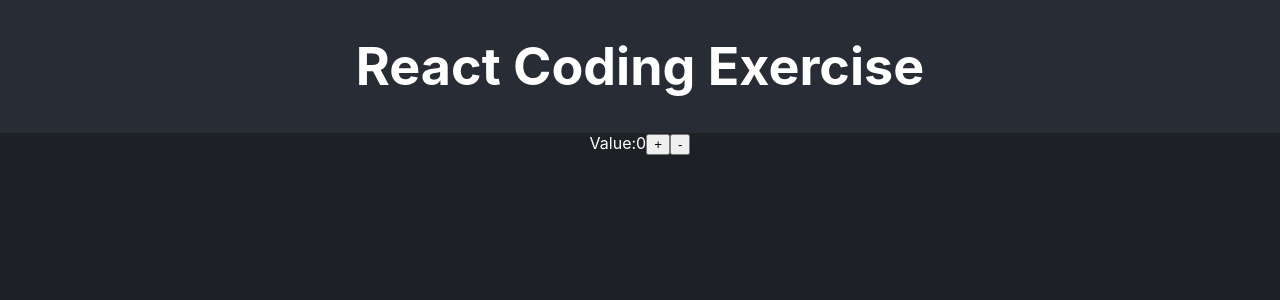
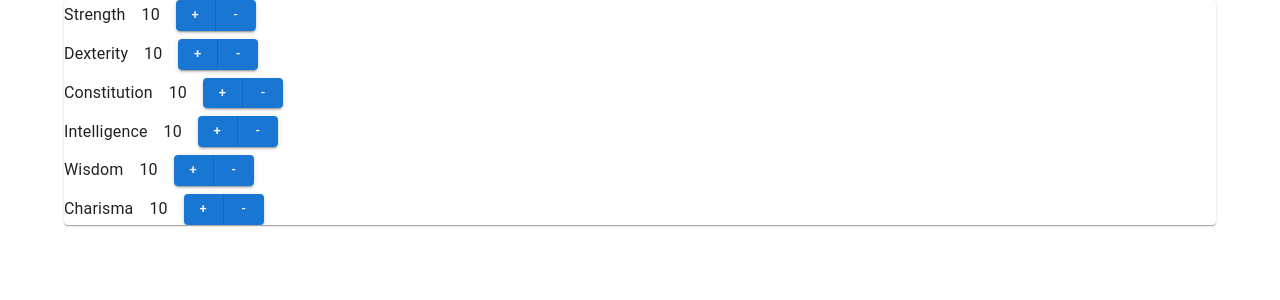
Before and after one commit to Continuities/char-sheet, a React (Create React App) app: page / in a window 1280 px wide. Shown: the top 300 px of the page. Built offline with nearby package versions, Linux system fonts and the light colour scheme.

Commit message:
bootstrapping and requirement 1

```diff
--- a/package.json
+++ b/package.json
@@ -3,12 +3,17 @@
   "version": "0.1.0",
   "private": true,
   "dependencies": {
+    "@emotion/react": "^11.11.1",
+    "@emotion/styled": "^11.11.0",
+    "@fontsource/roboto": "^5.0.8",
+    "@mui/material": "^5.14.7",
     "@testing-library/jest-dom": "^5.16.5",
     "@testing-library/react": "^13.4.0",
     "@testing-library/user-event": "^13.5.0",
     "react": "^18.2.0",
     "react-dom": "^18.2.0",
     "react-scripts": "5.0.1",
+    "uuid": "^9.0.0",
     "web-vitals": "^2.1.4"
   },
   "scripts": {
--- a/src/App.js
+++ b/src/App.js
@@ -1,25 +1,14 @@
-import { useState } from 'react';
 import './App.css';
-import { ATTRIBUTE_LIST, CLASS_LIST, SKILL_LIST } from './consts.js';
+import { PartyProvider } from './model';
+import PartySection from './PartySection';
+import Container from '@mui/material/Container';
 
-
-function App() {
-  const [num, setNum] = useState(0);
-  return (
-    <div className="App">
-      <header className="App-header">
-        <h1>React Coding Exercise</h1>
-      </header>
-      <section className="App-section">
-        <div>
-          Value:
-          {num}
-          <button>+</button>
-          <button>-</button>
-        </div>
-      </section>
-    </div>
-  );
-}
+const App = () => (
+  <PartyProvider>
+    <Container>
+      <PartySection />
+    </Container>
+  </PartyProvider>
+);
 
 export default App;
--- /dev/null
+++ b/src/CharacterCard.js
@@ -0,0 +1,63 @@
+/**
+ * UI for a single character sheet
+ * @author mtownsend
+ * @since 2023-09-04
+ */
+
+import React from 'react';
+import Card from '@mui/material/Card';
+import CardContent from '@mui/material/Card';
+import Stack from '@mui/material/Stack';
+import Typography from '@mui/material/Typography';
+import Button from '@mui/material/Button';
+import ButtonGroup from '@mui/material/ButtonGroup';
+import { ATTRIBUTE_LIST } from './consts';
+import { useParty } from './model';
+
+const CharacterCard = ({ character }) => {
+  const [, dispatch] = useParty();
+  const increment = (attr) => dispatch({
+    type: 'increase-stat',
+    character: character.id,
+    attribute: attr
+  });
+  const decrement = (attr) => dispatch({
+    type: 'decrease-stat',
+    character: character.id,
+    attribute: attr
+  });
+  return (
+    <Card>
+      <CardContent>
+        <Stack spacing={1}>
+          { ATTRIBUTE_LIST.map(attr => (
+            <AttributeRow
+              key={attr}
+              attribute={attr}
+              onIncrement={increment}
+              onDecrement={decrement}
+              value={character.attributes[attr]}
+            />
+          ))}
+        </Stack>
+      </CardContent>
+    </Card>
+  );
+};
+
+const AttributeRow = ({ attribute, value, onIncrement, onDecrement }) => (
+  <Stack direction='row' alignItems='center' spacing={2}>
+    <Typography>
+      {attribute}
+    </Typography>
+    <Typography>
+      {value}
+    </Typography>
+    <ButtonGroup variant='contained' size='small'>
+      <Button onClick={() => onIncrement(attribute)}>+</Button>
+      <Button onClick={() => onDecrement(attribute)}>-</Button>
+    </ButtonGroup>
+  </Stack>
+);
+
+export default CharacterCard;
--- /dev/null
+++ b/src/PartySection.js
@@ -0,0 +1,22 @@
+/**
+ * UI for a party of character sheets
+ * @author mtownsend
+ * @since 2023-09-04
+ */
+
+import React from 'react';
+import { useParty } from './model';
+import CharacterCard from './CharacterCard';
+
+const Party = () => {
+  const [ party ] = useParty();
+  return (
+    <main>
+      { Object.values(party).map(character => (
+        <CharacterCard key={character.id} character={character} />
+      ))}
+    </main>
+  );
+};
+
+export default Party;
--- /dev/null
+++ b/src/model.js
@@ -0,0 +1,64 @@
+/**
+ * Character sheet model logic
+ * @author mtownsend
+ * @since 2023-09-04
+ */
+
+import { useReducer, useContext, createContext } from 'react';
+import { v4 as uuid } from 'uuid';
+import { ATTRIBUTE_LIST } from './consts';
+
+const PartyContext = createContext([ {}, () => {} ]);
+
+const partyReducer = (state, action) => {
+  switch (action.type) {
+    case 'increase-stat':
+      return {
+        ...state,
+        [action.character]: {
+          ...state[action.character],
+          attributes: {
+            ...state[action.character].attributes,
+            [action.attribute]: state[action.character].attributes[action.attribute] + 1
+          }
+        }
+      };
+    case 'decrease-stat':
+      return {
+        ...state,
+        [action.character]: {
+          ...state[action.character],
+          attributes: {
+            ...state[action.character].attributes,
+            [action.attribute]: state[action.character].attributes[action.attribute] - 1
+          }
+        }
+      };
+  }
+  return state;
+};
+
+export const PartyProvider = ({ children }) => {
+  const [ party, dispatch ] = useReducer(partyReducer, Party());
+
+  return (
+    <PartyContext.Provider value={[ party, dispatch ]}>
+      {children}
+    </PartyContext.Provider>
+  );
+};
+
+export const useParty = () => useContext(PartyContext);
+
+const Party = () => {
+  const character = Character();
+  return {
+    [character.id]: character
+  };
+}
+
+const Character = () => ({
+  id: uuid(),
+  attributes: Object.fromEntries(ATTRIBUTE_LIST.map(attr => [ attr, 10 ])),
+  skills: {}
+});
```
Also changed, not shown: 1 other file (tests, documents, lock files or other folders).
